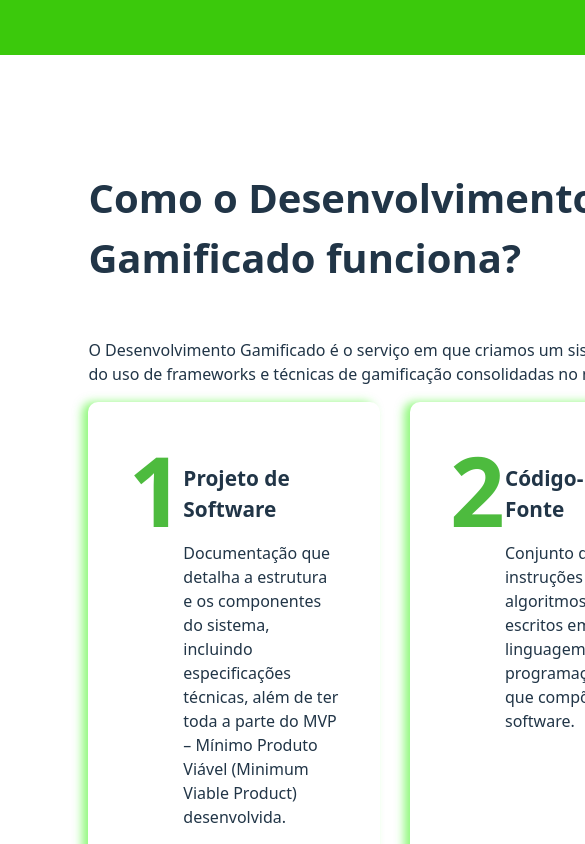
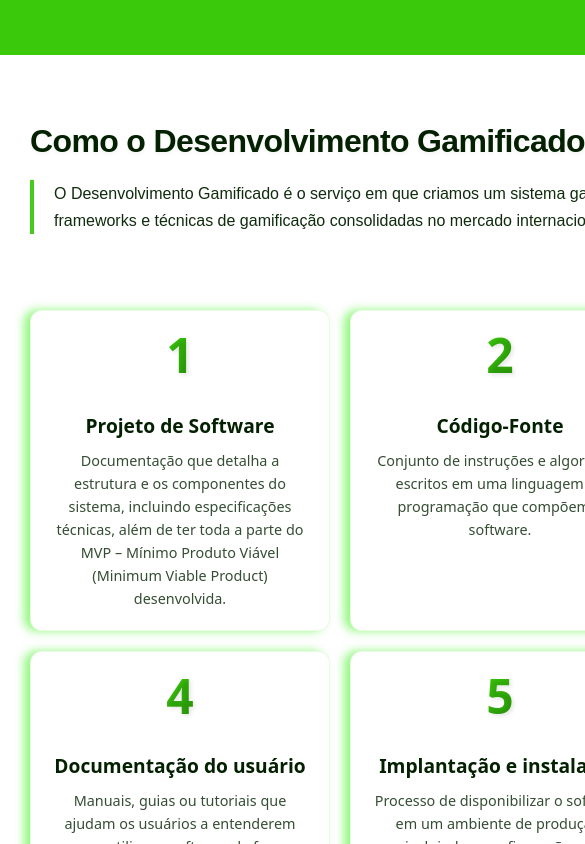
Before and after one commit to DiProjOrcestra/Site-Orc, a React (Vite) app: page / in a window 390 px wide. Shown: the part 940-1784 px from the top of the page, 585 px wide, since content can reach past the window. Built offline with nearby package versions, Linux system fonts and the light colour scheme.

Commit message:
fix: ajustando o css do componente ComoFunciona.jsx

```diff
--- a/src/components/PageServicos/ComoFunciona.jsx
+++ b/src/components/PageServicos/ComoFunciona.jsx
@@ -12,7 +12,9 @@ const ComoFunciona = ({ titulo, funcionamento, passos }) => {
       <div className="passos-grid">
         {passos.map((passo, index) => (
           <div key={index} className="passo-card">
-            <span className="passo-numero">{passo.n}</span>
+            <div className="passo-numero-wrapper">
+              <span className="passo-numero">{passo.n}</span>
+            </div>
             <div className="passo-texto">
               <h3>{passo.title}</h3>
               <p>{passo.text}</p>
--- a/src/css/ComoFunciona.css
+++ b/src/css/ComoFunciona.css
@@ -1,40 +1,158 @@
 .detalhamento-container {
-  padding: 80px 10%;
-  background-color: #fff;
-  color: var(--text-color);
+  background-color: #FFFFFF;
+  padding: 40px 60px 80px;
+  display: flex;
+  flex-direction: column;
+  align-items: center;
+  width: 100%;
+  box-sizing: border-box;
+}
+
+.detalhamento-header {
+  max-width: 1140px;
+  width: 100%;
+  margin-bottom: 60px;
+  color: #032100;
+  font-family: "Ubuntu", sans-serif;
 }
 
 .detalhamento-titulo {
-    font-size: 2.5rem;
-    font-weight: 900;
-    margin-bottom: 50px;
+  color: #032100;
+  font-size: 3rem;
+  font-weight: 700;
+  line-height: 1.2;
+  margin-bottom: 20px;
+  letter-spacing: -0.02em;
+  text-shadow: 0 2px 4px rgba(0, 0, 0, 0.05);
 }
+
+.detalhamento-intro {
+  color: #032100;
+  font-size: 1.25rem;
+  line-height: 1.7;
+  max-width: 800px;
+  font-weight: 400;
+  opacity: 0.95;
+  border-left: 4px solid #3BC90C;
+  padding-left: 20px;
+}
+
 
 .passos-grid {
   display: grid;
-  grid-template-columns: repeat(3, 1fr); /* 3 colunas como no print */
-  gap: 30px;
+  grid-template-columns: repeat(auto-fit, minmax(300px, 1fr));
+  gap: 25px;
+  max-width: 1140px;
+  width: 100%;
 }
 
 .passo-card {
-  background: #fff;
-  padding: 40px;
-  border-radius: 10px;
+  display: flex;
+  align-items: flex-start;
+  padding: 25px;
+  background: #FFFFFF;
+  border-radius: 12px;
   box-shadow: -6px 0px 10px 0px rgba(38.891868737262236, 243.9234375, 0, 0.5);
+  transition: all 0.3s ease;
+  border: 1px solid rgba(59, 201, 12, 0.1);
+  min-height: 180px;
+}
+
+.passo-card:hover {
+  transform: translateY(-5px);
+  box-shadow: -6px 0px 10px 0px rgba(38.891868737262236, 243.9234375, 0, 0.5);
+  border-color: rgba(59, 201, 12, 0.3);
+}
+
+.passo-numero-wrapper {
+  flex-shrink: 0;
+  margin-right: 20px;
+  min-width: 50px;
   display: flex;
-  flex-direction: row;
+  justify-content: center;
 }
 
 .passo-numero {
-  font-size: 6rem;
-  font-weight: 900;
-  color: #4dbb3e;
+  font-size: 4rem;
+  font-weight: 700;
+  color: #3BC90C;
   line-height: 1;
-  margin-bottom: 10px;
+  text-shadow: 2px 2px 4px rgba(0, 0, 0, 0.1);
+  background: linear-gradient(135deg, #3BC90C 0%, #2A9D08 100%);
+  -webkit-background-clip: text;
+  -webkit-text-fill-color: transparent;
+  background-clip: text;
+}
+
+.passo-texto {
+  flex: 1;
 }
 
 .passo-texto h3 {
-  font-size: 1.3rem;
-  font-weight: 800;
+  font-size: 1.35rem;
+  font-weight: 600;
+  color: #032100;
   margin-bottom: 10px;
+  line-height: 1.3;
 }
+
+.passo-texto p {
+  color: #032100;
+  font-size: 1.1rem;
+  line-height: 1.6;
+  opacity: 0.8;
+  margin: 0;
+}
+
+/* Responsividade */
+@media (max-width: 768px) {
+  .detalhamento-container {
+    padding: 40px 30px;
+  }
+
+  .detalhamento-titulo {
+    font-size: 2rem;
+  }
+
+  .detalhamento-intro {
+    font-size: 1rem;
+  }
+
+  .passos-grid {
+    gap: 20px;
+  }
+
+  .passo-card {
+    padding: 20px;
+    min-height: 160px;
+  }
+
+  .passo-numero {
+    font-size: 3.5rem;
+  }
+
+  .passo-texto h3 {
+    font-size: 1.2rem;
+  }
+
+  .passo-texto p {
+    font-size: 0.9rem;
+  }
+}
+
+@media (max-width: 480px) {
+  .passo-card {
+    flex-direction: column;
+    align-items: center;
+    text-align: center;
+  }
+
+  .passo-numero-wrapper {
+    margin-right: 0;
+    margin-bottom: 15px;
+  }
+
+  .passo-numero {
+    font-size: 3rem;
+  }
+}
```
